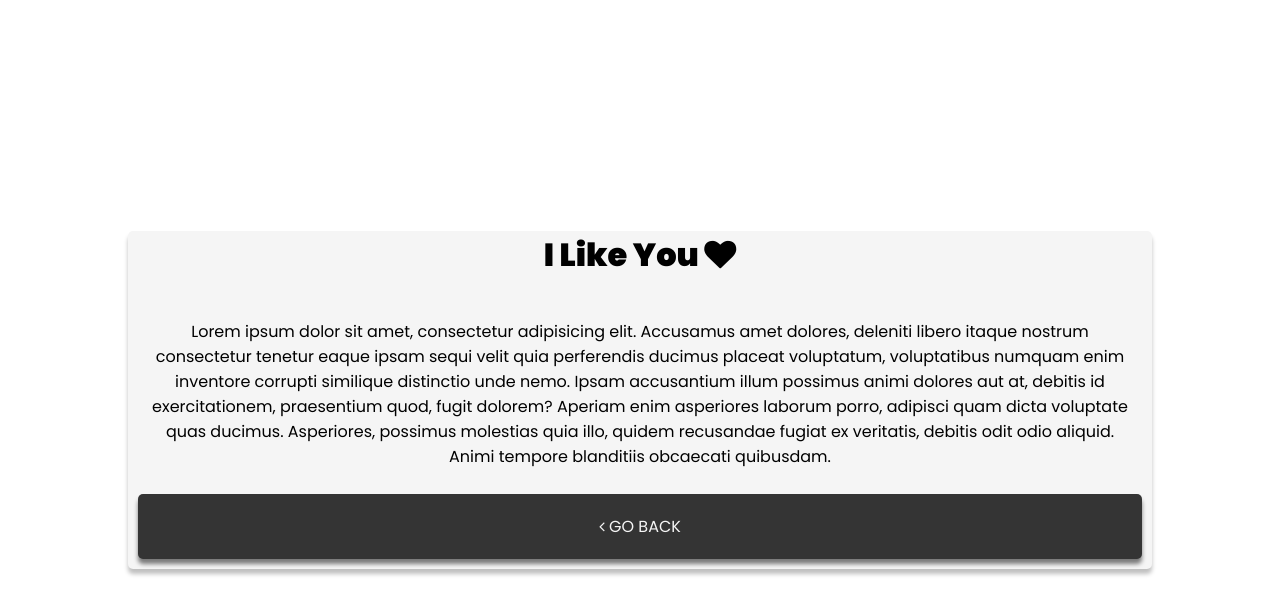
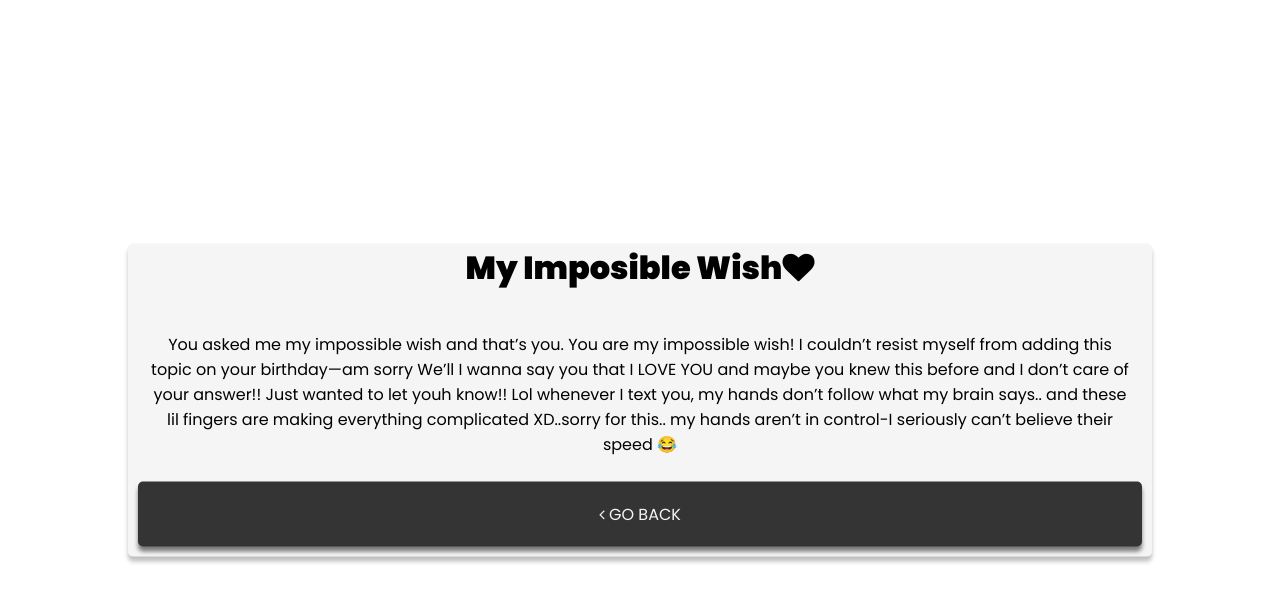
Before and after one commit to sheeba-happybirthday/myWish, a website: page index.html in a window 1280 px wide. Both pictures are taken after a click on the link "Look More Into It". Drawn offline with Linux system fonts and the light colour scheme.

Commit message:
Last Commit Don

```diff
--- a/index.html
+++ b/index.html
@@ -25,7 +25,7 @@
     <div class="front">
       <header class="header">
         <div class="divHello">
-          <h3 class="Hello">HAPPY BIRTHDAY SHEBA</h3>
+          <h3 class="Hello">HAPPY BIRTHDAY SHEEBA</h3>
           <span class="subHeading">HOW HAVE YOU BEEN?</span>
           <span class="journey"> Come I Wanna Show You Someting</span>
           <a href="#secondSection" class="letsgo"
@@ -65,7 +65,7 @@
           ></a>
         </div>
       </section>
-      <div class="forthSection" id="forthSection">
+      <section class="forthSection" id="forthSection">
         <div class="headingSection">
           <h2 class="Heading2">
             Your Qualities <i class="fa fa-heart ml-1"></i>
@@ -77,7 +77,8 @@
           <div class="listItem">I dont care attitude</div>
           <div class="listItem">Cute smile</div>
         </div>
-      </div>
+        <a href="#thirdSection" class="downBtn">Down We Go</a>
+      </section>
       <section class="thirdSection" id="thirdSection">
         <div class="headingSection">
           <div class="Heading2">All in All <i class="fa fa-heart"></i></div>
@@ -90,18 +91,18 @@
     </div>
     <div class="back">
       <div class="mainContainer">
-        <h1 class="backHeading">I Like You <i class="fa fa-heart"></i></h1>
+        <h1 class="backHeading">
+          My Imposible Wish<i class="fa fa-heart"></i>
+        </h1>
         <div class="para">
-          Lorem ipsum dolor sit amet, consectetur adipisicing elit. Accusamus
-          amet dolores, deleniti libero itaque nostrum consectetur tenetur eaque
-          ipsam sequi velit quia perferendis ducimus placeat voluptatum,
-          voluptatibus numquam enim inventore corrupti similique distinctio unde
-          nemo. Ipsam accusantium illum possimus animi dolores aut at, debitis
-          id exercitationem, praesentium quod, fugit dolorem? Aperiam enim
-          asperiores laborum porro, adipisci quam dicta voluptate quas ducimus.
-          Asperiores, possimus molestias quia illo, quidem recusandae fugiat ex
-          veritatis, debitis odit odio aliquid. Animi tempore blanditiis
-          obcaecati quibusdam.
+          You asked me my impossible wish and that’s you. You are my impossible
+          wish! I couldn’t resist myself from adding this topic on your
+          birthday—am sorry We’ll I wanna say you that I LOVE YOU and maybe you
+          knew this before and I don’t care of your answer!! Just wanted to let
+          youh know!! Lol whenever I text you, my hands don’t follow what my
+          brain says.. and these lil fingers are making everything complicated
+          XD..sorry for this.. my hands aren’t in control-I seriously can’t
+          believe their speed 😂
         </div>
         <a
           class="goBackTOFront lookmore op-5"
--- a/sass/_forthSection.scss
+++ b/sass/_forthSection.scss
@@ -1,26 +1,26 @@
 .forthSection {
   width: 100%;
+  max-height: 400%;
   height: 100vh;
-  max-height: 400%;
 }
 #forthSection {
-  display: flex;
   position: relative;
 }
 
 .list {
   position: absolute;
-  top: 50%;
+  top: 70%;
   left: 50%;
   transform: translate(-50%, -50%);
   height: 80vh;
   top: 50%;
   left: 50%;
   border-radius: 5px;
-  text-align: center;
 }
 
 .listItem {
+  top: 25%;
+  transform: translateY(-50%);
   height: calc((100% / 8) - 40px);
   margin: 15px;
   font-size: 16px;
```
Also changed, not shown: css/style.css.
